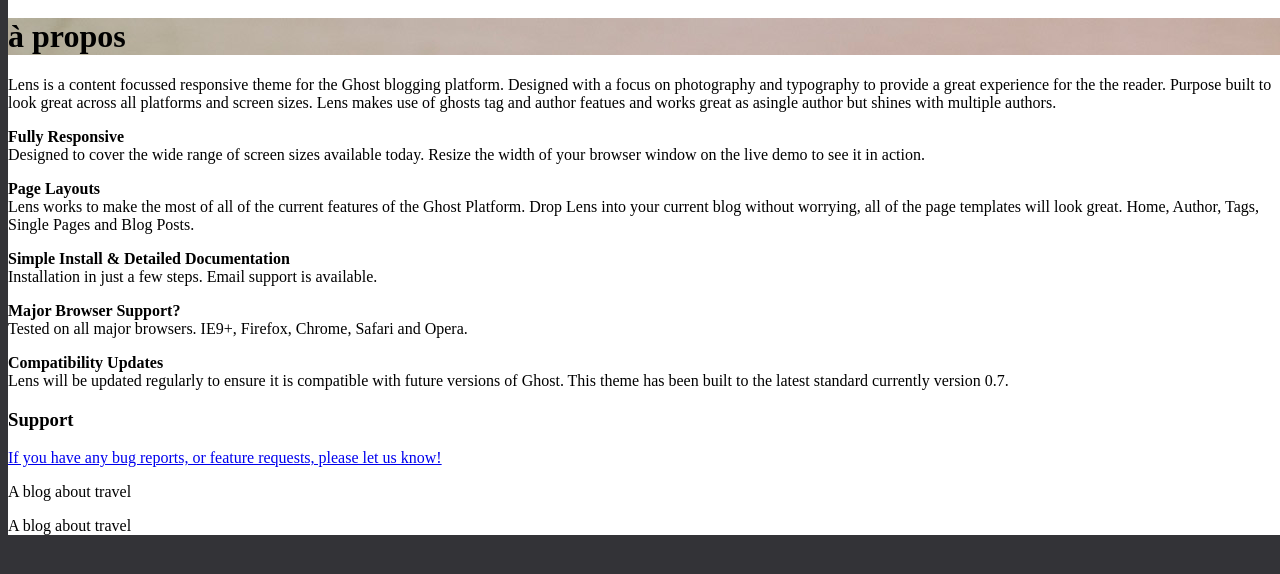
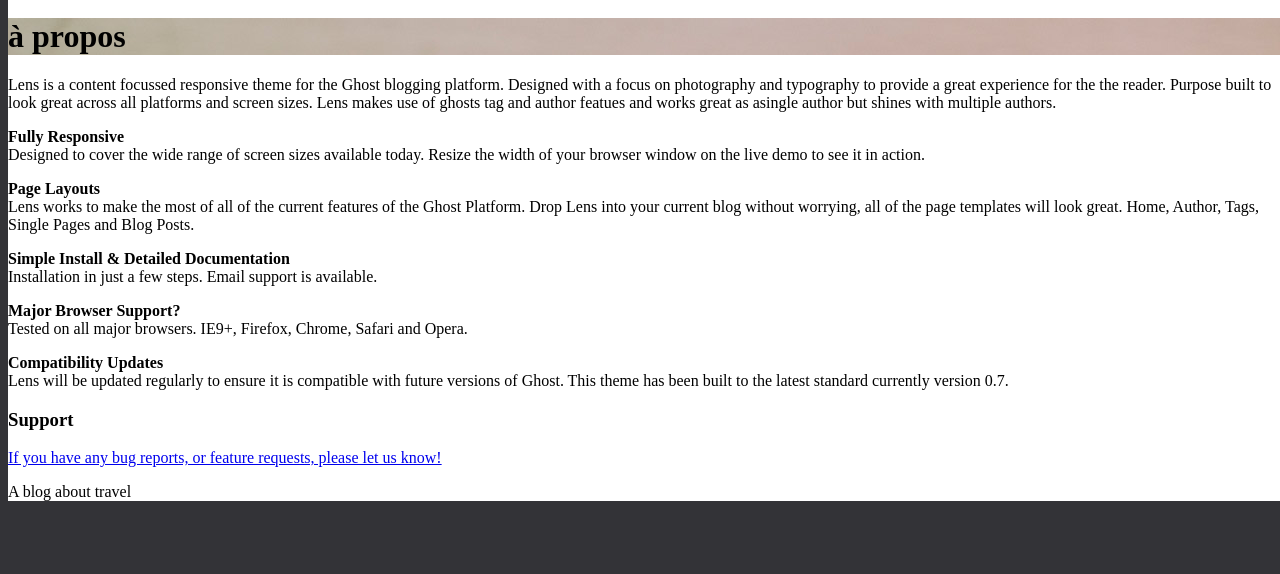
Before and after one commit to darkh2/darkh2.github.io, a Jekyll site: the page built from a-propos.md, in a window 1280 px wide, cut to the strip 259-833 px from the top of the page. Built offline with Jekyll 4.4.1, drawn with Linux system fonts in a browser that asks for light colours.

Commit message:
Revert "footer"
This reverts commit c25564dbd880192015f1f985945870e70b0ecb4f.

```diff
--- a/_layouts/default.html
+++ b/_layouts/default.html
@@ -29,15 +29,4 @@
 
   </body>
 
-<footer class="page__footer">
-    <div class="container">
-        <div class="col-sm-12 col-md-8 col-md-offset-2 ">
-            <p>
-                {{page.footer}}
-            </p>
-        </div>
-    </div>
-</footer>
-
-
 </html>
```
